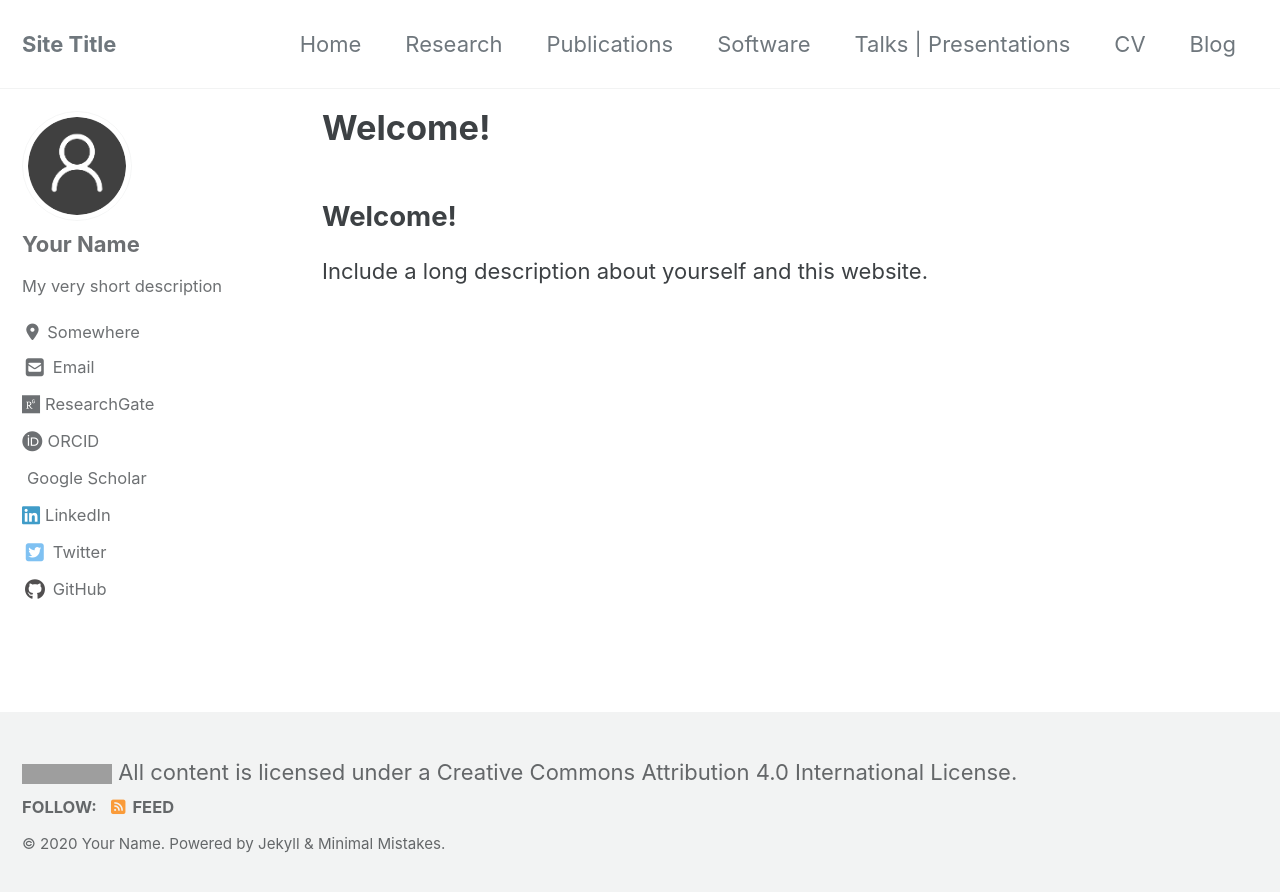
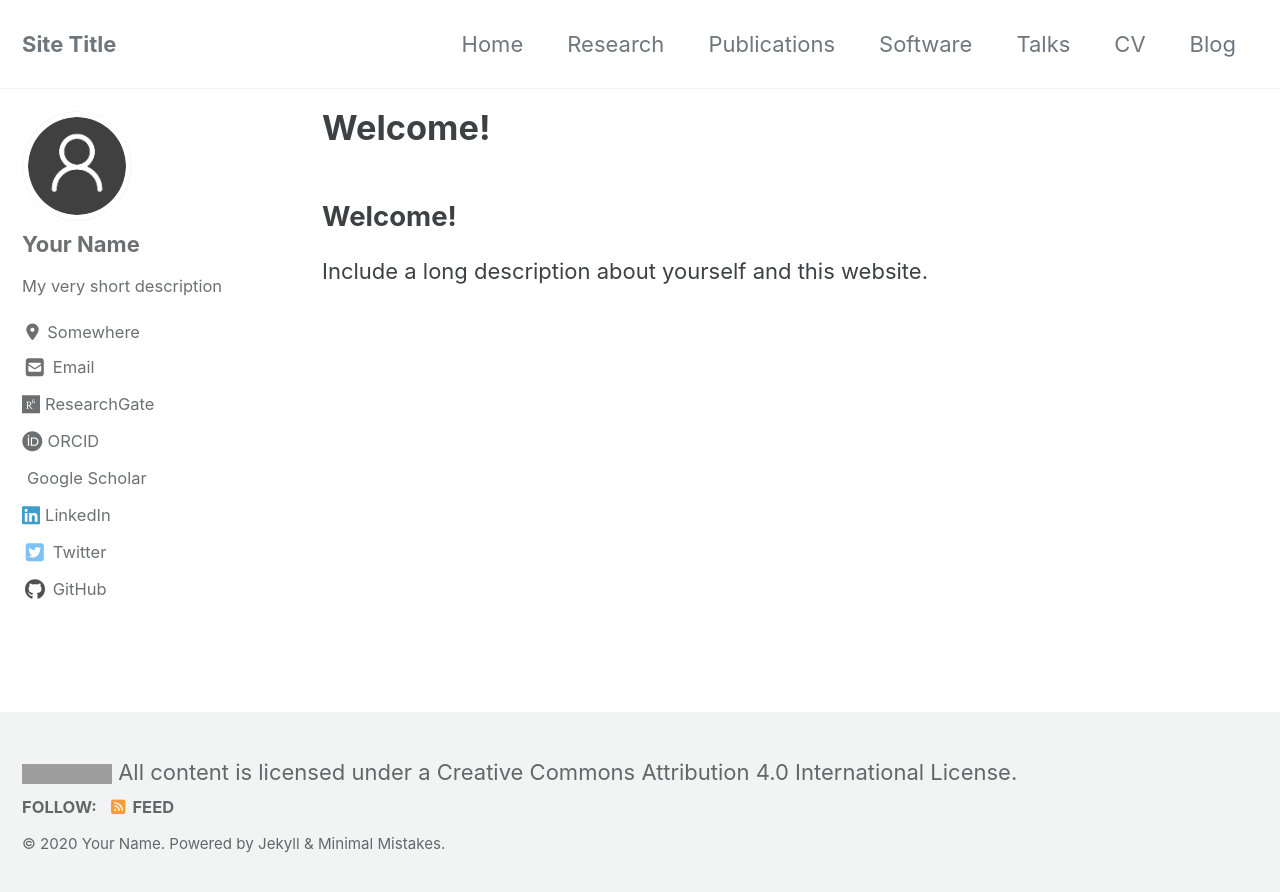
Before and after one commit to mario-bermonti/academic-website-template, a Jekyll site: the page built from _pages/index.md, in a window 1280 px wide. Shown: the top 892 px of the page. Built offline with Jekyll 4.4.1, drawn with Linux system fonts in a browser that asks for light colours; cached includes are drawn as plain includes; nearby versions of some CDN libraries; a style sheet for code colours, icons or effects is not loaded; our own code applies the rules of GitHub Pages for plain Markdown files; grey boxes are pictures that could not be loaded.

Commit message:
Fix bug - navigation links

```diff
--- a/_data/navigation.yml
+++ b/_data/navigation.yml
@@ -4,12 +4,12 @@ main:
   - title: "Research"
     url: /research/
   - title: "Publications"
-    url: /Publications/
+    url: /publications/
   - title: "Software"
     url: /software/
-  - title: "Talks | Presentations"
-    url: /Talks | Presentations/
+  - title: "Talks"
+    url: /talks/
   - title: "CV"
-    url: /CV/
+    url: /cv/
   - title: "Blog"
     url: /blog/
```
